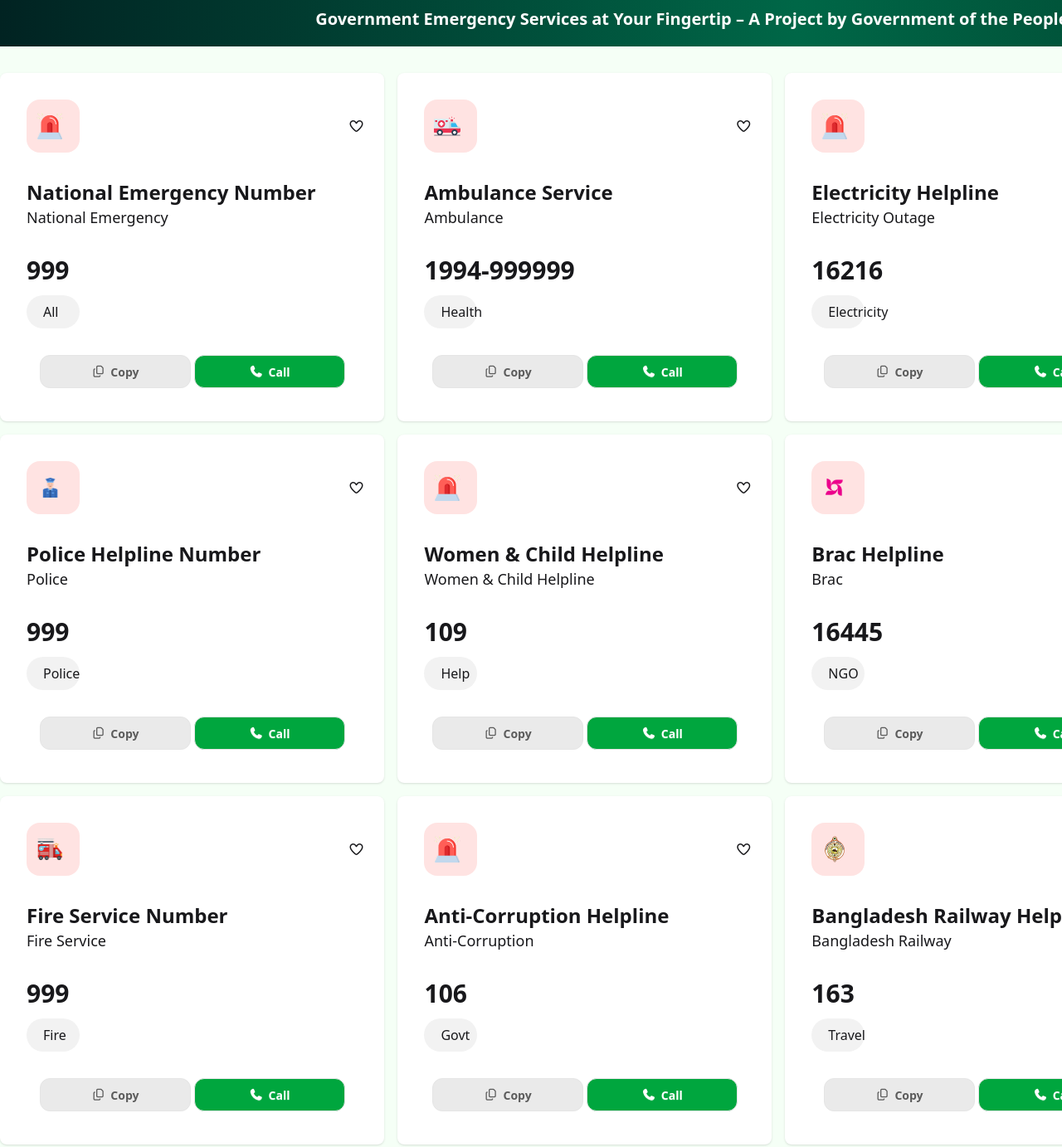
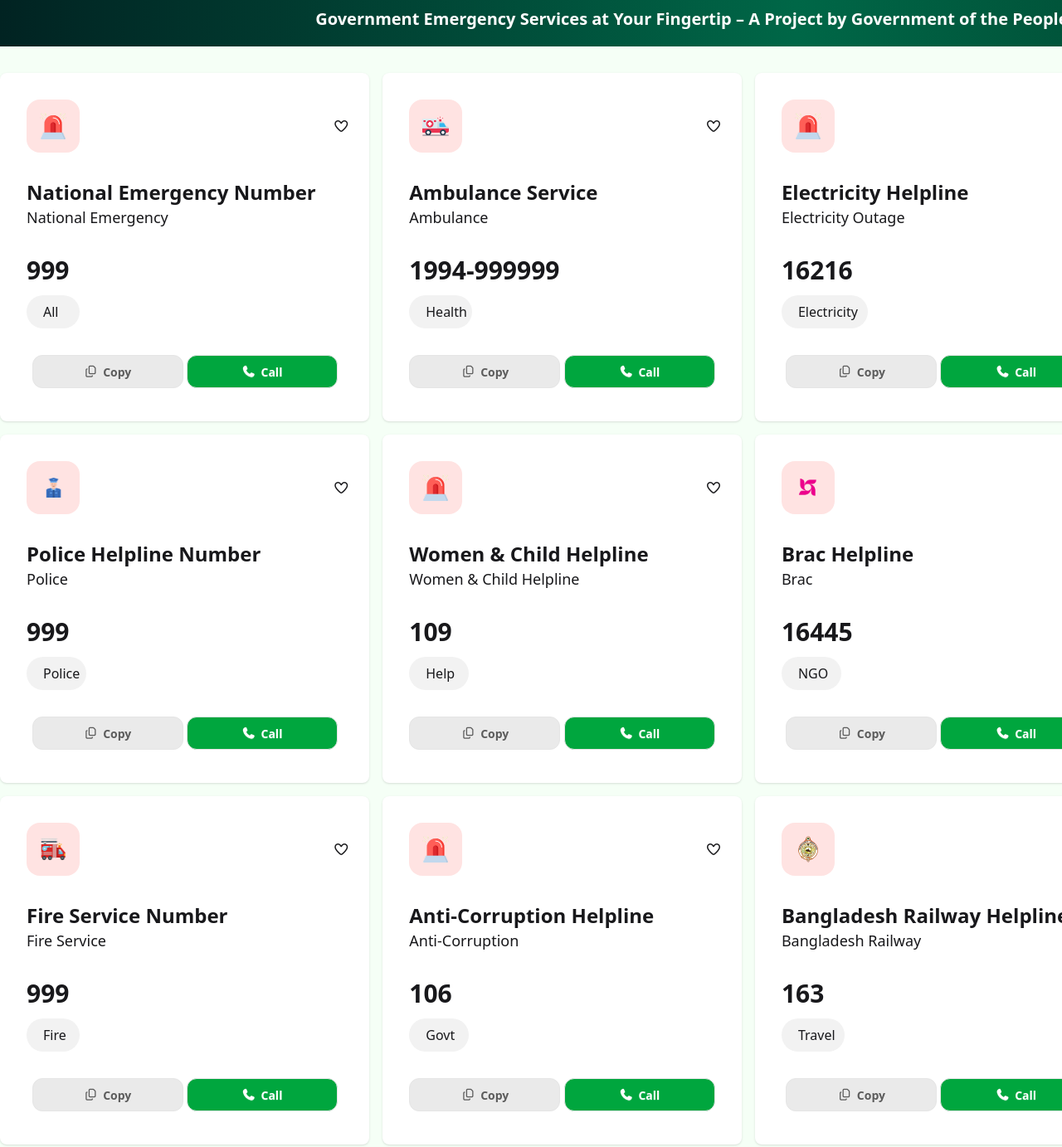
Before and after one commit to muzammelhussain/B12-A05-emergency-hotline, a plain HTML site: page index.html in a window 1280 px wide. Shown: the part 283-1666 px from the top of the page at 83% size. Drawn offline with nearby package versions, Linux system fonts and the light colour scheme.

Commit message:
final commit

```diff
--- a/index.html
+++ b/index.html
@@ -42,11 +42,11 @@
         </div>
 
         <!-- services section -->
-         <div class="service my-8 flex flex-col md:grid grid-flow-col grid-rows-3 gap-4 w-[1800px] mx-auto">
+         <div class="service  my-8 flex flex-col md:grid grid-flow-col grid-rows-3 gap-4 w-[678px] md:w-[1800px] mx-auto">
             <div class="bg-white card bg-base-100  shadow-sm ">
                 <div class="flex justify-between items-center  mt-8 ml-8">
                     <div class="bg-[#FFE3E2] w-16 h-16 rounded-2xl relative">
-                        <img class="w-8 h-8 absolute left-3 top-4" src="./assets/emergency.png" alt="">
+                        <img class="w-8 h-8 absolute left-4 top-4" src="./assets/emergency.png" alt="">
                     </div>
                    <i class="heart-icon fa-regular fa-heart mr-6"></i>
                 </div>
@@ -68,7 +68,7 @@
              <div class="bg-white card bg-base-100  shadow-sm ">
                 <div class="flex justify-between items-center  mt-8 ml-8">
                     <div class="bg-[#FFE3E2] w-16 h-16 rounded-2xl relative">
-                        <img class="w-8 h-8 absolute left-3 top-4" src="./assets/police.png" alt="">
+                        <img class="w-8 h-8 absolute left-4 top-4" src="./assets/police.png" alt="">
                     </div>
                    <i class="heart-icon fa-regular fa-heart mr-6"></i>
                 </div>
@@ -79,7 +79,7 @@
                 <div class="mb-8 ml-8">
                     <h1 class="text-3xl font-extrabold mb-3 service-number">999</h1>
                     <div class="relative">
-                        <p class=" px-5 py-2 rounded-full bg-[#F2F2F2] w-16 absolute">Police</p>
+                        <p class=" px-5 py-2 rounded-full bg-[#F2F2F2] w-18 absolute">Police</p>
                     </div>
                 </div>
                 <div class="my-10  mx-auto">
@@ -90,7 +90,7 @@
              <div class="bg-white card bg-base-100  shadow-sm ">
                 <div class="flex justify-between items-center  mt-8 ml-8">
                     <div class="bg-[#FFE3E2] w-16 h-16 rounded-2xl relative">
-                        <img class="w-8 h-8 absolute left-3 top-4" src="./assets/fire-service.png" alt="">
+                        <img class="w-8 h-8 absolute left-4 top-4" src="./assets/fire-service.png" alt="">
                     </div>
                    <i class="heart-icon fa-regular fa-heart mr-6"></i>
                 </div>
@@ -112,7 +112,7 @@
              <div class="bg-white card bg-base-100  shadow-sm ">
                 <div class="flex justify-between items-center  mt-8 ml-8">
                     <div class="bg-[#FFE3E2] w-16 h-16 rounded-2xl relative">
-                        <img class="w-8 h-8 absolute left-3 top-4" src="./assets/ambulance.png" alt="">
+                        <img class="w-8 h-8 absolute left-4 top-4" src="./assets/ambulance.png" alt="">
                     </div>
                    <i class="heart-icon fa-regular fa-heart mr-6"></i>
                 </div>
@@ -123,7 +123,7 @@
                 <div class="mb-8 ml-8">
                     <h1 class="text-3xl font-extrabold mb-3 service-number">1994-999999</h1>
                     <div class="relative">
-                        <p class=" px-5 py-2 rounded-full bg-[#F2F2F2] w-16 absolute">Health</p>
+                        <p class=" px-5 py-2 rounded-full bg-[#F2F2F2] w-19 absolute">Health</p>
                     </div>
                 </div>
                 <div class="my-10  mx-auto">
@@ -134,7 +134,7 @@
              <div class="bg-white card bg-base-100  shadow-sm ">
                 <div class="flex justify-between items-center  mt-8 ml-8">
                     <div class="bg-[#FFE3E2] w-16 h-16 rounded-2xl relative">
-                        <img class="w-8 h-8 absolute left-3 top-4" src="./assets/emergency.png" alt="">
+                        <img class="w-8 h-8 absolute left-4 top-4" src="./assets/emergency.png" alt="">
                     </div>
                    <i class="heart-icon fa-regular fa-heart mr-6"></i>
                 </div>
@@ -145,7 +145,7 @@
                 <div class="mb-8 ml-8">
                     <h1 class="text-3xl font-extrabold mb-3 service-number">109</h1>
                     <div class="relative">
-                        <p class=" px-5 py-2 rounded-full bg-[#F2F2F2] w-16 absolute">Help</p>
+                        <p class=" px-5 py-2 rounded-full bg-[#F2F2F2] w-18 absolute">Help</p>
                     </div>
                 </div>
                 <div class="my-10  mx-auto">
@@ -156,7 +156,7 @@
              <div class="bg-white card bg-base-100  shadow-sm ">
                 <div class="flex justify-between items-center  mt-8 ml-8">
                     <div class="bg-[#FFE3E2] w-16 h-16 rounded-2xl relative">
-                        <img class="w-8 h-8 absolute left-3 top-4" src="./assets/emergency.png" alt="">
+                        <img class="w-8 h-8 absolute left-4 top-4" src="./assets/emergency.png" alt="">
                     </div>
                    <i class="heart-icon fa-regular fa-heart mr-6"></i>
                 </div>
@@ -167,7 +167,7 @@
                 <div class="mb-8 ml-8">
                     <h1 class="text-3xl font-extrabold mb-3 service-number">106</h1>
                     <div class="relative">
-                        <p class=" px-5 py-2 rounded-full bg-[#F2F2F2] w-16 absolute">Govt</p>
+                        <p class=" px-5 py-2 rounded-full bg-[#F2F2F2] w-18 absolute">Govt</p>
                     </div>
                 </div>
                 <div class="my-10  mx-auto">
@@ -178,7 +178,7 @@
              <div class="bg-white card bg-base-100  shadow-sm ">
                 <div class="flex justify-between items-center  mt-8 ml-8">
                     <div class="bg-[#FFE3E2] w-16 h-16 rounded-2xl relative">
-                        <img class="w-8 h-8 absolute left-3 top-4" src="./assets/emergency.png" alt="">
+                        <img class="w-8 h-8 absolute left-4 top-4" src="./assets/emergency.png" alt="">
                     </div>
                    <i class="heart-icon fa-regular fa-heart mr-6"></i>
                 </div>
@@ -189,7 +189,7 @@
                 <div class="mb-8 ml-8">
                     <h1 class="text-3xl font-extrabold mb-3 service-number">16216</h1>
                     <div class="relative">
-                        <p class=" px-5 py-2 rounded-full bg-[#F2F2F2] w-16 absolute">Electricity</p>
+                        <p class=" px-5 py-2 rounded-full bg-[#F2F2F2] w-26 absolute">Electricity</p>
                     </div>
                 </div>
                 <div class="my-10  mx-auto">
@@ -200,7 +200,7 @@
              <div class="bg-white card bg-base-100  shadow-sm ">
                 <div class="flex justify-between items-center  mt-8 ml-8">
                     <div class="bg-[#FFE3E2] w-16 h-16 rounded-2xl relative">
-                        <img class="w-8 h-8 absolute left-3 top-4" src="./assets/brac.png" alt="">
+                        <img class="w-8 h-8 absolute left-4 top-4" src="./assets/brac.png" alt="">
                     </div>
                    <i class="heart-icon fa-regular fa-heart mr-6"></i>
                 </div>
@@ -211,7 +211,7 @@
                 <div class="mb-8 ml-8">
                     <h1 class="text-3xl font-extrabold mb-3 service-number">16445</h1>
                     <div class="relative">
-                        <p class=" px-5 py-2 rounded-full bg-[#F2F2F2] w-16 absolute">NGO</p>
+                        <p class=" px-5 py-2 rounded-full bg-[#F2F2F2] w-18 absolute">NGO</p>
                     </div>
                 </div>
                 <div class="my-10  mx-auto">
@@ -222,7 +222,7 @@
              <div class="bg-white card bg-base-100  shadow-sm ">
                 <div class="flex justify-between items-center  mt-8 ml-8">
                     <div class="bg-[#FFE3E2] w-16 h-16 rounded-2xl relative">
-                        <img class="w-8 h-8 absolute left-3 top-4" src="./assets/Bangladesh-Railway.png" alt="">
+                        <img class="w-8 h-8 absolute left-4 top-4" src="./assets/Bangladesh-Railway.png" alt="">
                     </div>
                    <i class="heart-icon fa-regular fa-heart mr-6"></i>
                 </div>
@@ -233,7 +233,7 @@
                 <div class="mb-8 ml-8">
                     <h1 class="text-3xl font-extrabold mb-3 service-number">163</h1>
                     <div class="relative">
-                        <p class=" px-5 py-2 rounded-full bg-[#F2F2F2] w-16 absolute">Travel</p>
+                        <p class=" px-5 py-2 rounded-full bg-[#F2F2F2] w-19  absolute">Travel</p>
                     </div>
                 </div>
                 <div class="my-10  mx-auto">
@@ -241,9 +241,9 @@
                     <button class="call-btn btn btn-soft bg-green-600 rounded-xl w-[182px] text-white"><i class="fa-solid fa-phone"></i>Call</button>
                 </div>
             </div>
-            <div class="card  bg-base-100 card-sm shadow-sm row-span-3">
+            <div class="card  bg-base-100 card-sm shadow-sm col-span-2 row-span-3">
                 <div class="my-10  flex justify-between items-center px-7">
-                    <h1 class="px-3 mr-3 text-xl"><i class="fa-regular fa-clock"></i>Call History</h1>
+                    <h1 class="px-3 text-xl font-bold"><i class="fa-solid fa-clock  mr-3 "></i>Call History</h1>
                     <button type="button" onclick="clearCallHistory()" class=" clear-btn btn btn-soft  bg-green-600 rounded-full hover:bg-gray-300 text-white">Clear</button>
                 </div>
                 <div id="call-history">
```
Also changed, not shown: hotline.js (+2 -40 lines).
